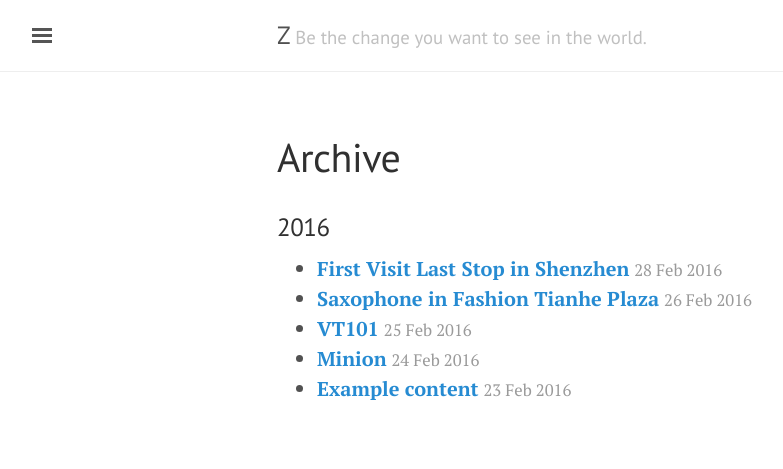
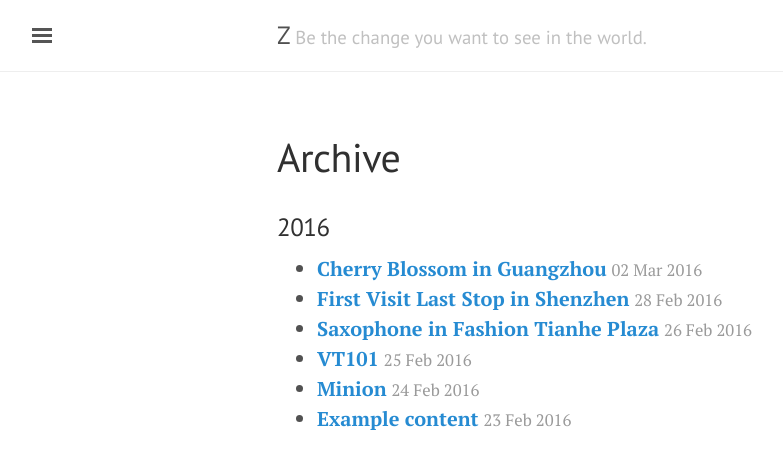
Before and after one commit to comacros/comacros.github.io, a Jekyll site: the page built from archive.md, in a window 1280 px wide. Shown: the top 469 px of the page, without its empty margins (3-786 px from the left). Built offline with Jekyll 4.4.1, drawn with Linux system fonts in a browser that asks for light colours.

Commit message:
add 'cherry blossom in guangzhou' to archive

```diff
--- a/archive.md
+++ b/archive.md
@@ -5,6 +5,7 @@ title: Archive
 
 ### 2016
 
+* [**Cherry Blossom in Guangzhou**](http://xiongzh.com/2016/03/02/Cherry-Blossom-in-Guangzhou/) <small style="color:rgb(154,154,154)">02 Mar 2016<small>
 * [**First Visit Last Stop in Shenzhen**](http://xiongzh.com//2016/02/28/first-visit-last-stop-in-shenzhen/) <small style="color:rgb(154,154,154)">28 Feb 2016<small>
 * [**Saxophone in Fashion Tianhe Plaza**](http://xiongzh.com//2016/02/26/saxophone-in-fashion-tianhe-plaza/) <small style="color:rgb(154,154,154)">26 Feb 2016</small>
 * [**VT101**](http://xiongzh.com//2016/02/25/VT101/) <small style="color:rgb(154,154,154)">25 Feb 2016</small>
```
